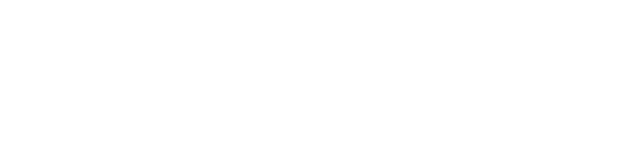
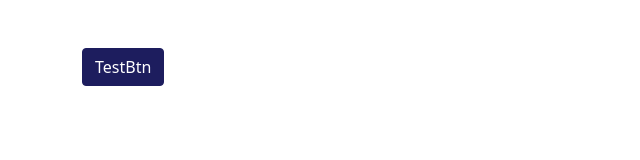
Before and after one commit to team-nafasov/scss-boots-ozgartirish, a website: page index.html in a window 1280 px wide. Shown: the whole page, without its empty margins (0-640 px from the left). Drawn offline with Linux system fonts and the light colour scheme.

Commit message:
variables

```diff
--- a/index.html
+++ b/index.html
@@ -9,6 +9,9 @@
    <link rel="stylesheet" href="/css/main.min.css">
 </head>
 <body>
+   <div class="container">
+      <button class="btn btn-primary mt-5">TestBtn</button>
+   </div>
 
 </body>
 
--- a/scss/_variables.scss
+++ b/scss/_variables.scss
@@ -0,0 +1 @@
+$primary:rgb(29, 29, 94);
--- a/scss/main.scss
+++ b/scss/main.scss
@@ -1,6 +1,9 @@
-// @import "./normalize";
+@charset'utf-8';
 @import "./fonts";
 @import "./variables";
+
+@import "../node_modules/bootstrap/scss/bootstrap";
+
 @import "./general";
 @import "./mixins";
 @import "./all-blocks/all-blocks";
```
Also changed, not shown: css/main.min.css, 1 other file.
